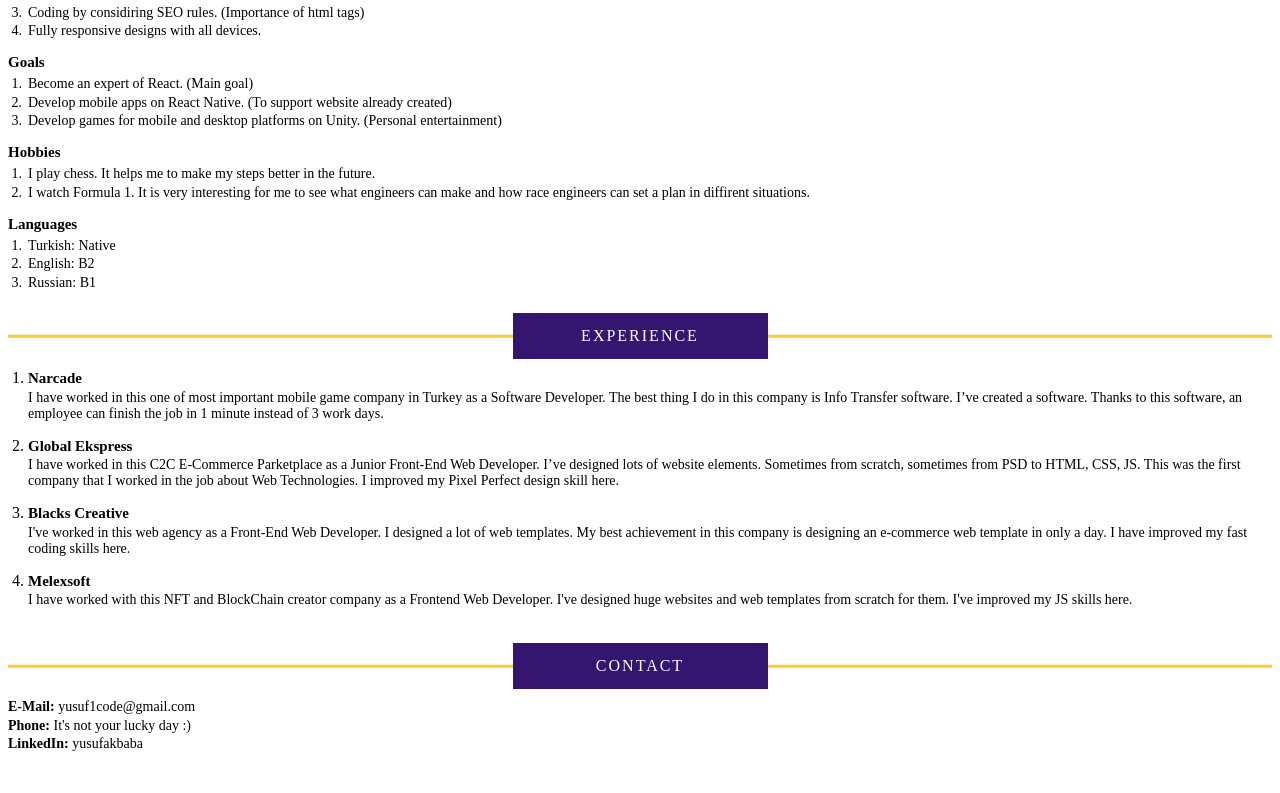
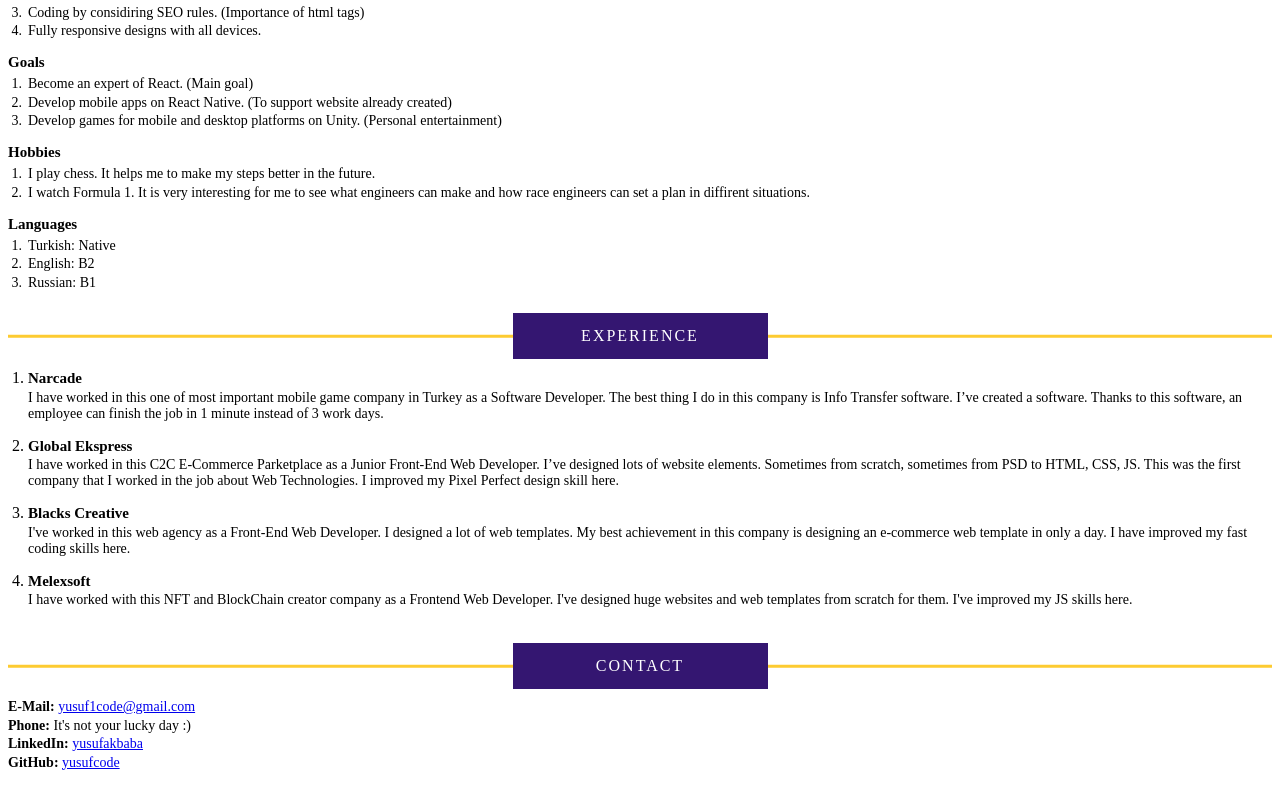
Before and after one commit to yusufcode/mywebsite-next, a Next.js app: page /cv-resume in a window 1280 px wide. Shown: the part 503-1296 px from the top of the page. Built offline with nearby package versions, Linux system fonts and the light colour scheme.

Commit message:
Update cv-resume.js

```diff
--- a/pages/cv-resume.js
+++ b/pages/cv-resume.js
@@ -100,9 +100,10 @@ export default function Home() {
         <Header title="Contact" />
 
         <div className={styles.sectionBody}>
-          <TitleText title="E-Mail" text="yusuf1code@gmail.com" linkMail="yusuf1code@gmail.com"/>
+          <TitleText title="E-Mail" text="yusuf1code@gmail.com" link="yusuf1code@gmail.com"/>
           <TitleText title="Phone" text="It's not your lucky day :)"/>
-          <TitleText title="LinkedIn" text="yusufakbaba" linkLinkedin="https://www.linkedin.com/in/yusufakbaba"/>
+          <TitleText title="LinkedIn" text="yusufakbaba" link="https://www.linkedin.com/in/yusufakbaba"/>
+          <TitleText title="GitHub" text="yusufcode" link="https://www.github.com/yusufcode"/>
         </div>
       </div>
 
```
